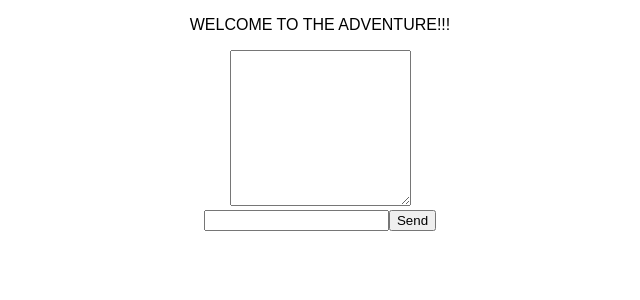
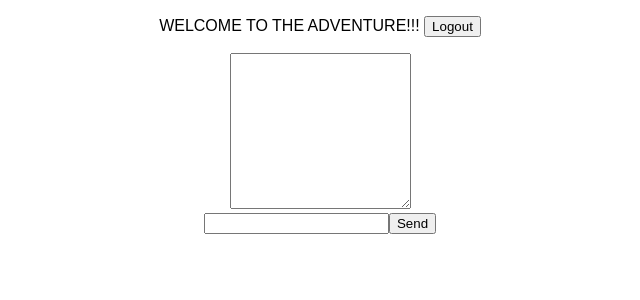
Before and after one commit to snowcoding/lambdamud-client, a React (Create React App) app in the folder react-mud-client/: page /adventure in a window 1280 px wide. Shown: the top 300 px of the page, without its empty margins (320-960 px from the left). Built offline with nearby package versions, Linux system fonts and the light colour scheme; no server answers; sample sign-in values are in the browser's storage.

Commit message:
Implement Logout

```diff
--- a/react-mud-client/src/components/Adventure.js
+++ b/react-mud-client/src/components/Adventure.js
@@ -77,10 +77,17 @@ class Adventure extends Component {
     })
   }
 
+  onLogout = () => {
+    localStorage.removeItem('mudToken')
+    this.props.history.push("/login")
+  }
+
   render() {
     return (
       <div>
-        <p>WELCOME TO THE ADVENTURE!!!</p>
+        <div>
+          <p>WELCOME TO THE ADVENTURE!!! <button onClick={this.onLogout}>Logout</button></p>
+        </div>
 
         <textarea rows="10" id="messageHistory" readOnly value={this.state.message}/>
         {/* <textarea id="messageHistory" defaultValue={this.state.message}/> */}
```
